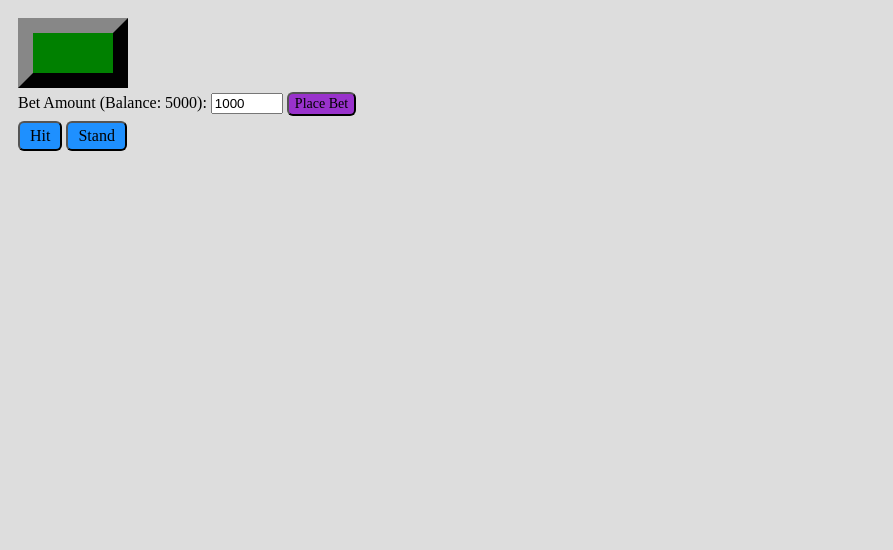
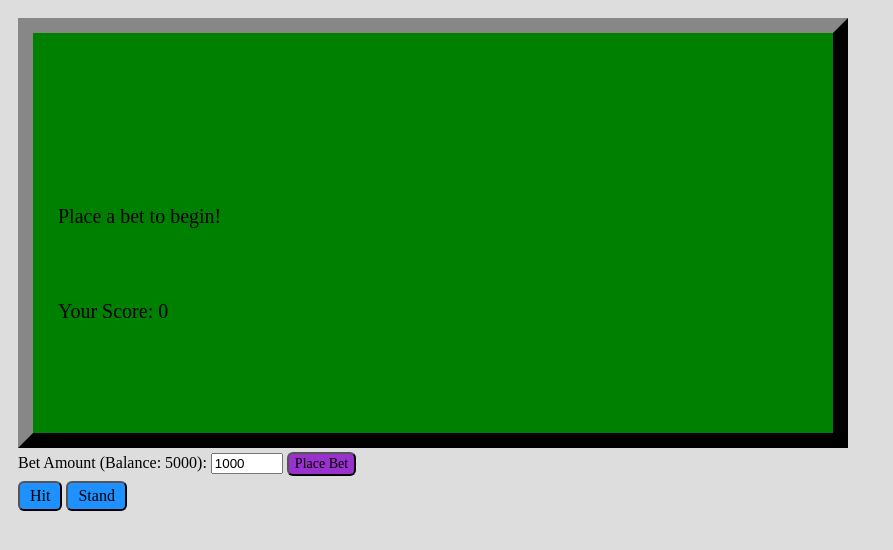
Before and after one commit to HB-the-Pencil/Blackjack-HTML-game, a plain HTML site: page index.html in a window 1280 px wide. Shown: the whole page, without its empty margins (0-893 px from the left). Drawn offline with Linux system fonts and the light colour scheme.

Commit message:
Update index.html

```diff
--- a/index.html
+++ b/index.html
@@ -61,7 +61,7 @@
             <img id="clubs" src="images/clubs.png" class="hidden">
             <img id="violet" src="images/violet card.png" class="hidden">
             <div id="game">
-                <canvas id="blackjackCanvas" width=80% height=40% style="border: 15px outset #333333"></canvas>
+                <canvas id="blackjackCanvas" width=800 height=400 style="border: 15px outset #333333"></canvas>
                 <script>
                     /*
                         Dear future me,
```
